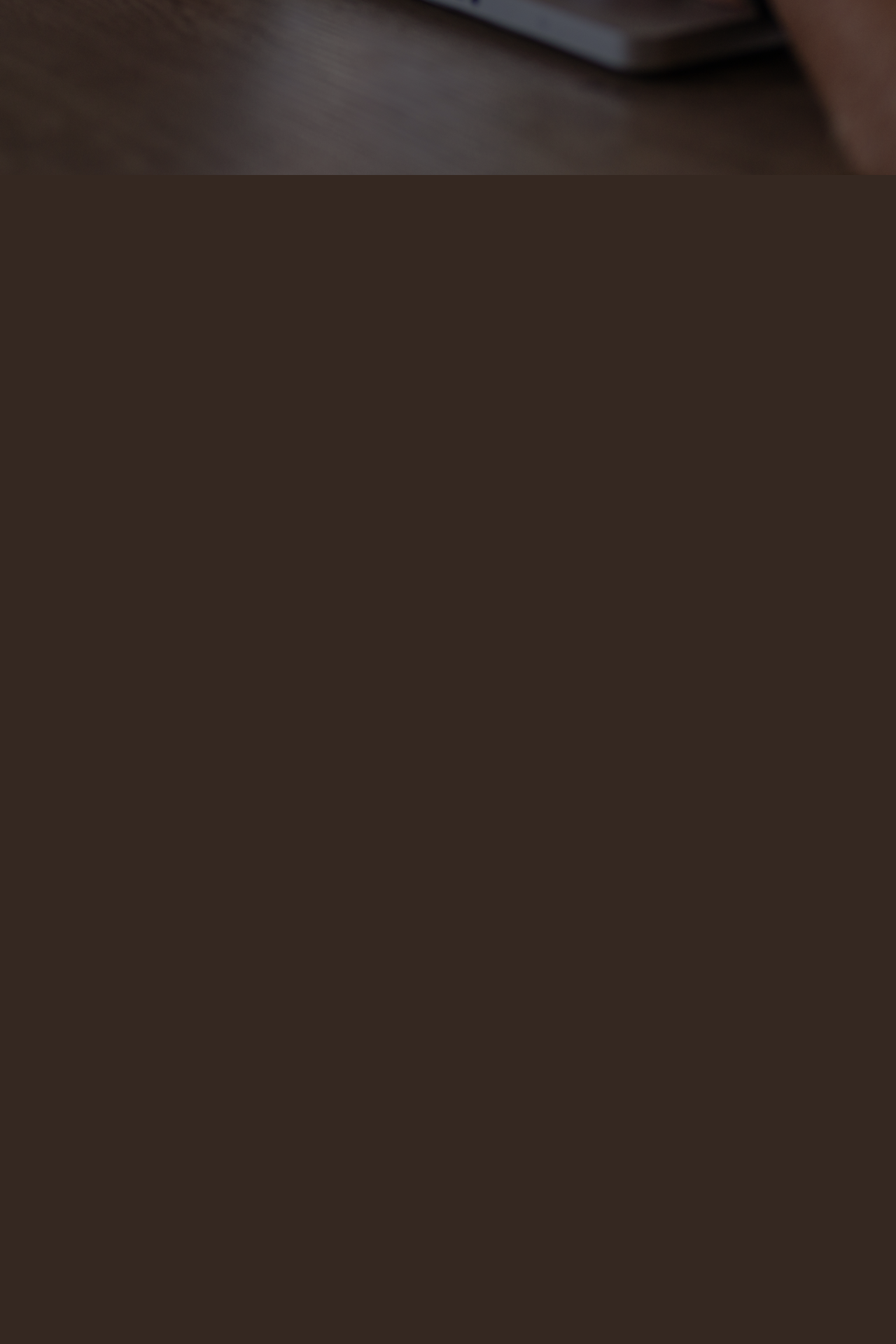
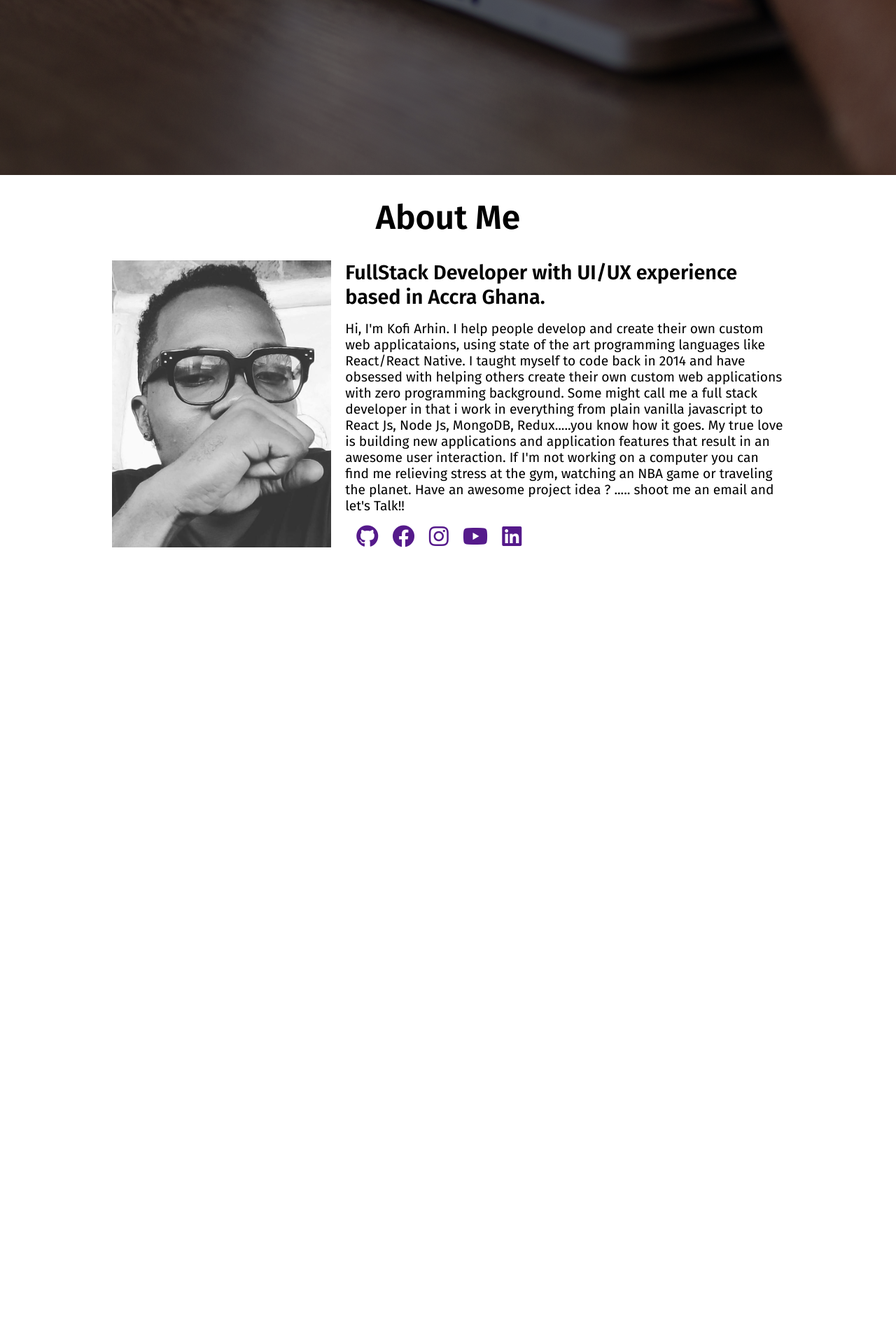
Before and after one commit to kofiarhin/kf-personal-website, a PHP site: page / in a window 1280 px wide. Shown: the part 550-2470 px from the top of the page at 70% size. Before the commit the page ends 800 px from the top, so only its background shows below. Run offline with PHP 8.4, Linux system fonts and the light colour scheme; some libraries are stand-ins or nearby versions.

Commit message:
added about section

```diff
--- a/css/styles.css
+++ b/css/styles.css
@@ -8,6 +8,10 @@
 html,
 body {
   font-family: "Fira Sans", sans-serif;
+}
+
+body {
+  padding-bottom: 100rem;
 }
 
 h1,
@@ -28,6 +32,12 @@ a {
   width: 1200px;
   max-width: 90%;
   margin: 0 auto;
+}
+
+.title {
+  font-size: 3rem;
+  text-align: center;
+  margin-bottom: 2rem;s
 }
 
 /* main neader */
@@ -149,9 +159,62 @@ nav a {
   font-size: 1.2rem;
 }
 
+#about {
+  height: 70vh;
+  padding-top: 2rem;
+}
+
+#about .content-wrapper {
+  width: 960px;
+  max-width: 90%;
+  margin: 0 auto;
+  display: grid;
+  grid-template-columns: 1fr 2fr;
+  grid-gap: 20px;
+}
+
+#about .thumb-unit {
+  width: 100%;
+  padding-top: 50%;
+  background-image: url("../img/me.jpg");
+  background-size: cover;
+  background-position: center;
+}
+
+#about .content-wrapper h1 {
+  font-size: 1.8rem;
+  margin-bottom: 1rem;
+}
+
+#about .content-wrapper p {
+  font-size: 1.2rem;
+  line-height: 1.2;
+  margin-bottom: 1rem;
+}
+
+#about .content-wrapper .text-wrapper {
+  flex: 1;
+}
+.social-wrapper i {
+  font-size: 2rem;
+  margin-left: 1rem;
+  transition: all ease-in-out 300ms;
+}
+
+.social-wrapper i:hover {
+  transform: scale(1.2);
+  color: blue;
+}
 /* media queries */
 
 @media (max-width: 800px) {
+
+
+
+  .title {
+    font-size: 2.4rem;
+    margin-bottom: 1rem;
+  }
   .main-header nav {
     display: none;
   }
@@ -176,4 +239,17 @@ nav a {
   .banner-content a {
     font-size: 1rem;
   }
+
+
+  /* about */
+  #about .content-wrapper {
+    grid-template-columns: repeat(1, 1fr);
+    text-align: center;
+  }
+
+  #about .content-wrapper .thumb-unit {
+    padding-top: 80%;
+    width: 80%;
+    margin: 0 auto;
+  }
 }
--- a/index.html
+++ b/index.html
@@ -80,6 +80,44 @@
    </section>
    <!-- banner -->
 
+   <!-- about -->
+   <section id="about">
+
+    <h1 class="title">About Me</h1>
+
+    <div class="content-wrapper">
+
+        <div class="thumb-unit"></div>
+
+        <div class="text-wrapper">
+            <h1>FullStack Developer with UI/UX experience based in Accra Ghana.</h1>
+            <p>Hi, I'm Kofi Arhin. I help people develop and create their own custom web applicataions, using state of the art
+            programming languages like React/React Native. I taught myself to code back in 2014 and have obsessed with helping
+            others create their own custom web applications with zero programming background.
+
+            Some might call me a full stack developer in that i work in everything from plain vanilla javascript to React Js, Node
+            Js, MongoDB, Redux.....you know how it goes. My true love is building new applications and application features that
+            result in an awesome user interaction.
+
+            If I'm not working on a computer you can find me relieving stress at the gym, watching an NBA game or traveling the
+            planet.
+            Have an awesome project idea ? ..... shoot me an email and let's Talk!!</p>
+
+            <div class="social-wrapper">
+                <a href=""><i class="fab fa-github"></i></a>
+                <a href=""><i class="fab fa-facebook"></i></a>
+                <a href=""><i class="fab fa-instagram"></i></a>
+                <a href=""><i class="fab fa-youtube"></i></a>
+                <a href=""><i class="fab fa-linkedin"></i></a>
+
+
+
+
+            </div>
+        </div>
+
+    </div>
+   </section>
 
 
 <script src="./js/index.js"></script>
```
Also changed, not shown: img/me.jpg (added).
